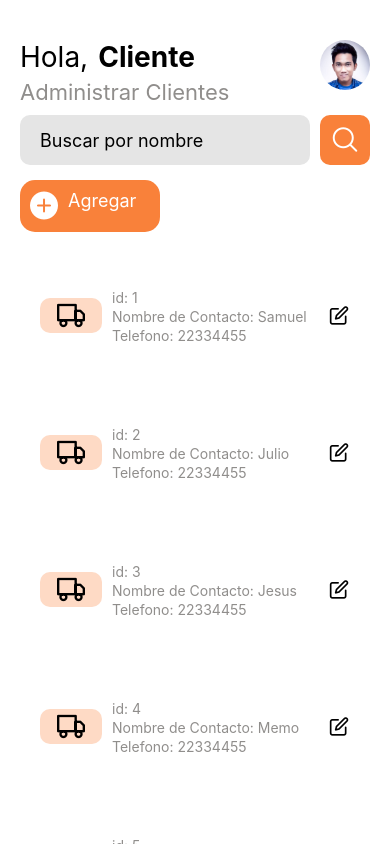
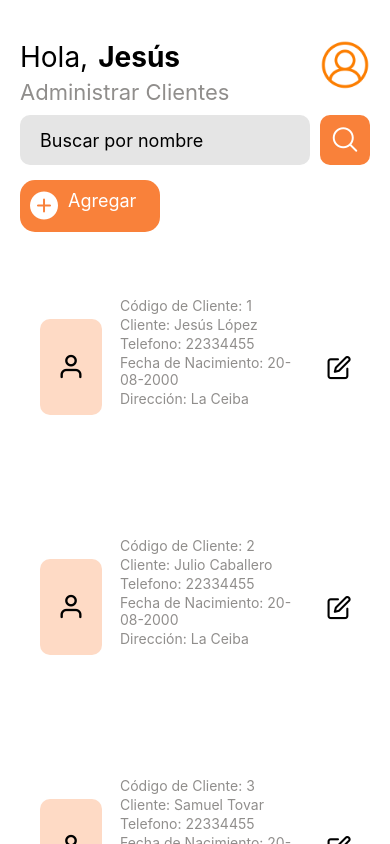
Before and after one commit to jucecal/APP-Restaurante, a React Native app: screen / in a window 390 px wide. Built offline with nearby package versions, Linux system fonts and the light colour scheme.

Commit message:
Ultimos detalles de la pantalla de clientes

```diff
--- a/src/Componentes/EstiloAdmin.js
+++ b/src/Componentes/EstiloAdmin.js
@@ -61,7 +61,7 @@ import {
         alignItems: 'center',
       },
       card: {
-        height: 150,
+        height: 170,
         flex:1,
         flexDirection:'row',
         marginHorizontal: 20,
@@ -84,6 +84,8 @@ import {
         marginRight:10,
       },
       textoCarta:{
+        paddingBottom: 40,
+        padding: 8,
         width:'65%'
       },
       tituloCarta:{
--- a/src/Pantallas/Cliente.js
+++ b/src/Pantallas/Cliente.js
@@ -17,6 +17,7 @@ import {
 
 import COLORS from '../consts/colors';
 import categories from '../consts/categories';
+import user from '../../assets/USER.png';
 import clientes from '../consts/clientes';
 import foods from '../consts/foods';
 import AntDesign from 'react-native-vector-icons/AntDesign';
@@ -78,27 +79,34 @@ const Cliente = () => {
       <TouchableHighlight
         underlayColor={COLORS.white}
         activeOpacity={0.9}
-        onPress={() => Alert.alert('Pressed!', 'info info')}
+        onPress={() => Alert.alert('Información de Cliente!', 'Datos de Cliente')}
       >
         <View style={EstilosAdmin.card}>
 
           <View style={EstilosAdmin.iconoTipoCarta}>
-            <Feather name='truck' size={28} color={COLORS.dark} />
+            <Feather name='user' size={28} color={COLORS.dark} />
           </View>
           <View style={EstilosAdmin.textoCarta} >
             <Text style={EstilosAdmin.tituloCarta}>{cliente.provclienteeedor}</Text>
             <Text style={EstilosAdmin.detallesCarta}>
-              id: {cliente.id}
+              Código de Cliente: {cliente.id}
             </Text>
             <Text style={EstilosAdmin.detallesCarta}>
-              Nombre de Contacto: {cliente.nombreContacto}
+              Cliente: {cliente.nombre + ' ' + cliente.apellido}
             </Text>
             <Text style={EstilosAdmin.detallesCarta}>
               Telefono: {cliente.telefono}
             </Text>
+            <Text style={EstilosAdmin.detallesCarta}>
+              Fecha de Nacimiento: {cliente.fechaNacimiento}
+            </Text>
+            <Text style={EstilosAdmin.detallesCarta}>
+              Dirección: {cliente.direccion}
+            </Text>
           </View>
+
           <View style={EstilosAdmin.iconoEditar}>
-            <Feather name='edit' size={20} color={COLORS.dark} />
+            <Feather name='edit' size={25} color={COLORS.dark} />
           </View>
         </View>
       </TouchableHighlight>
@@ -113,7 +121,7 @@ const Cliente = () => {
           <View style={{ flexDirection: 'row' }}>
             <Text style={{ fontSize: 28 }}>Hola,</Text>
             <Text style={{ fontSize: 28, fontWeight: 'bold', marginLeft: 10 }}>
-              Cliente
+              Jesús
             </Text>
           </View>
           <Text style={{ marginTop: 5, fontSize: 22, color: COLORS.grey }}>
@@ -121,7 +129,7 @@ const Cliente = () => {
           </Text>
         </View>
         <Image
-          source={require('../../assets/person.png')}
+          source={require('../../assets/USER.png')}
           style={{ height: 50, width: 50, borderRadius: 25 }}
         />
       </View>
@@ -147,7 +155,7 @@ const Cliente = () => {
         style={{ paddingHorizontal: 20 }}
         underlayColor={COLORS.white}
         activeOpacity={0.9}
-        onPress={() => Alert.alert('Pressed!', 'info info')}
+        onPress={() => Alert.alert('Agregar Cliente!', 'Escriba la información del cliente.')}
       >
         <View style={{ flexDirection: 'row', padding: 10, backgroundColor: COLORS.primary, width: '40%', borderRadius: 15, elevation: 13, marginVertical: 15 }}>
           <AntDesign name='pluscircle' size={28} color={COLORS.white} />
--- a/src/consts/clientes.js
+++ b/src/consts/clientes.js
@@ -1,9 +1,16 @@
 const clientes = [
-    {id: '1', cliente: 'Leyde', nombreContacto:'Samuel', telefono: '22334455'},
-    {id: '2', cliente: 'Sula', nombreContacto:'Julio', telefono: '22334455'},
-    {id: '3', cliente: 'Aguazul', nombreContacto:'Jesus', telefono: '22334455'},
-    {id: '4', cliente: 'Naturas', nombreContacto:'Memo', telefono: '22334455'},
-    {id: '5', cliente: 'Lays', nombreContacto:'Daniel', telefono: '22334455'},
+    {id: '1', nombre: 'Jesús', apellido: 'López', telefono: '22334455', fechaNacimiento: '20-08-2000', direccion:'La Ceiba' },
+    {id: '2', nombre: 'Julio', apellido: 'Caballero', telefono: '22334455', fechaNacimiento: '20-08-2000', direccion:'La Ceiba' },
+    {id: '3', nombre: 'Samuel', apellido: 'Tovar', telefono: '22334455', fechaNacimiento: '20-08-2000', direccion:'La Ceiba' },
+    {id: '4', nombre: 'Gillermo', apellido: 'Ardon', telefono: '22334455', fechaNacimiento: '20-08-2000', direccion:'La Ceiba' },
+    {id: '5', nombre: 'Dennise', apellido: 'García', telefono: '22334455', fechaNacimiento: '20-08-2000', direccion:'La Ceiba' },
+
+    {id: '6', nombre: 'Daniel', apellido: 'Castellanos', telefono: '22334455', fechaNacimiento: '20-08-2000', direccion:'La Ceiba' },
+    {id: '7', nombre: 'Oscar', apellido: 'Martínez', telefono: '22334455', fechaNacimiento: '20-08-2000', direccion:'La Ceiba' },
+    {id: '8', nombre: 'Olman', apellido: 'García', telefono: '22334455', fechaNacimiento: '20-08-2000', direccion:'La Ceiba' },
+    {id: '9', nombre: 'Elías', apellido: 'Alemán', telefono: '22334455', fechaNacimiento: '20-08-2000', direccion:'La Ceiba' },
+    {id: '10', nombre: 'Jose', apellido: 'Aguilera', telefono: '22334455', fechaNacimiento: '20-08-2000', direccion:'La Ceiba' },
+
   ];
 
   export default clientes;
```
Also changed, not shown: assets/USER.png (added).
